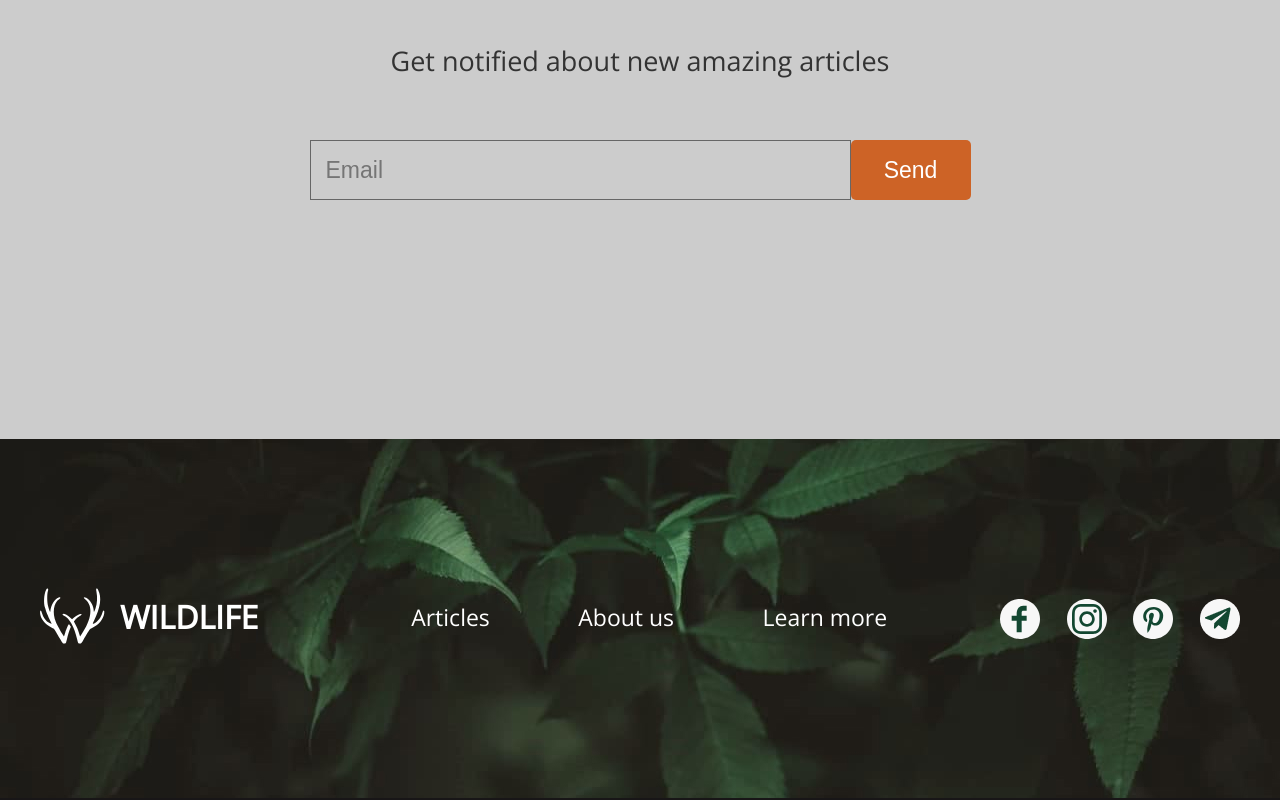
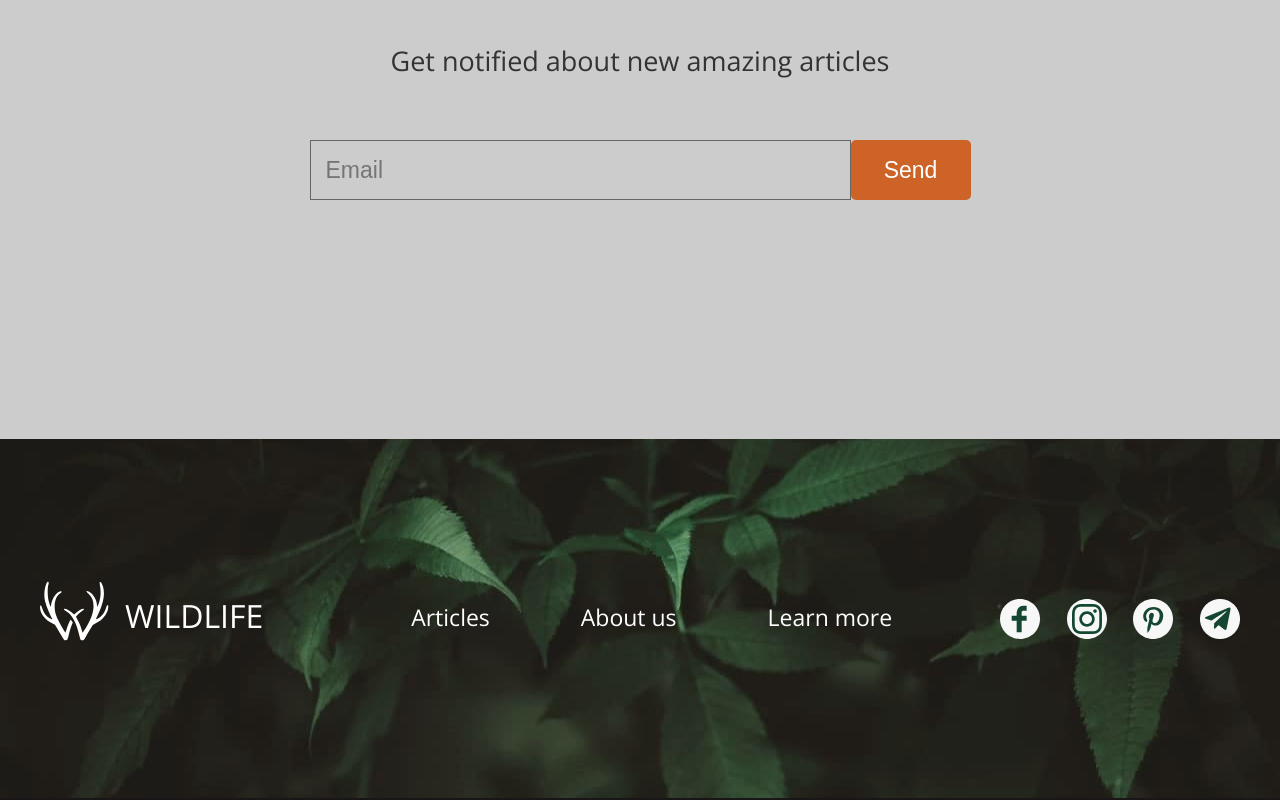
Before and after one commit to Dianakove32/wildlife, a plain HTML site: page index.html in a window 1280 px wide. Shown: the part 1708-2508 px from the top of the page. Drawn offline with nearby package versions, Linux system fonts and the light colour scheme; files whose address does not match are found by name.

Commit message:
feat: add svg footer

```diff
--- a/index.html
+++ b/index.html
@@ -92,8 +92,8 @@
 
 
         <div class="logo">
-            <img src="./assets/path0.svg" alt="logo" />
-            <h1>WILDLIFE</h1>
+            <span class="hov"></span>
+            <p>WILDLIFE</p>
         </div>
         <nav class="navigation">
             <ul class="navigation-ul">
--- a/style.css
+++ b/style.css
@@ -39,7 +39,7 @@ body{
 }
 .navigation{
     color: #fff;
-    width: 516px;
+    width: 521px;
 
 }
 .navigation li:hover{
@@ -239,7 +239,8 @@ font-weight: normal;
 font-size: 23px;
 line-height: 42px;
 }
-.footer-wrapper{ padding-top: 130px;
+.footer-wrapper{
+     padding-top: 130px;
     padding-bottom: 139px;
         background-image: url('./assets/Rectangle\(3\).jpg');
     background-repeat: no-repeat;
@@ -267,8 +268,22 @@ transform: scale(1,1.2);
    width: 70px;
    height: 70px;
    background-repeat: no-repeat;
+   margin-right: 15px;
 }
 .hov:hover ,
 .hov:focus {
     filter: invert(27%) sepia(51%) saturate(2878%) hue-rotate(346deg) brightness(104%) contrast(97%);
   }
+  h1{
+    font-style: normal;
+    font-weight: normal;
+    font-size: 32px;
+    line-height: 0px;
+    font-family: 'Roboto', sans-serif;
+  }
+.footer-wrapper .logo{
+    font-style: normal;
+    font-weight: normal;
+    font-size: 32px;
+    line-height: 0px;
+}
```
